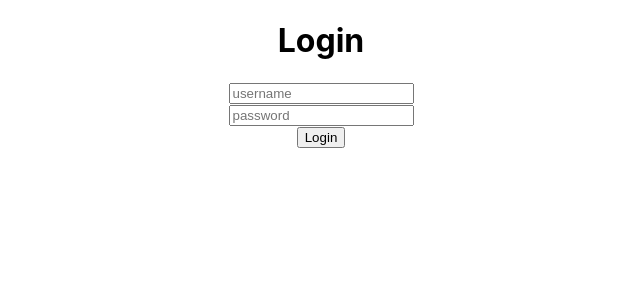
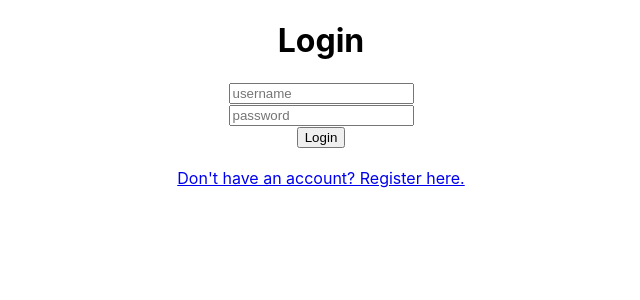
Before and after one commit to panosjapan7/todo-app-2, a React (Create React App) app: page /login in a window 1280 px wide. Shown: the top 300 px of the page, without its empty margins (319-959 px from the left). Built offline with nearby package versions, Linux system fonts and the light colour scheme.

Commit message:
Added a Link to Register page

```diff
--- a/src/pages/Login.js
+++ b/src/pages/Login.js
@@ -1,5 +1,5 @@
 import React, { useState, useContext } from 'react'
-import { useNavigate } from 'react-router-dom';
+import { Link, useNavigate } from 'react-router-dom';
 import { CredentialsContext } from '../App'
 
 const handleErrors = async (response) => {
@@ -60,6 +60,8 @@ export default function Login() {
             <br/>
             <button type="submit">Login</button>
         </form>
+        <br />
+        <Link to="/register">Don't have an account? Register here.</Link>
     </div>
   )
 }
```
